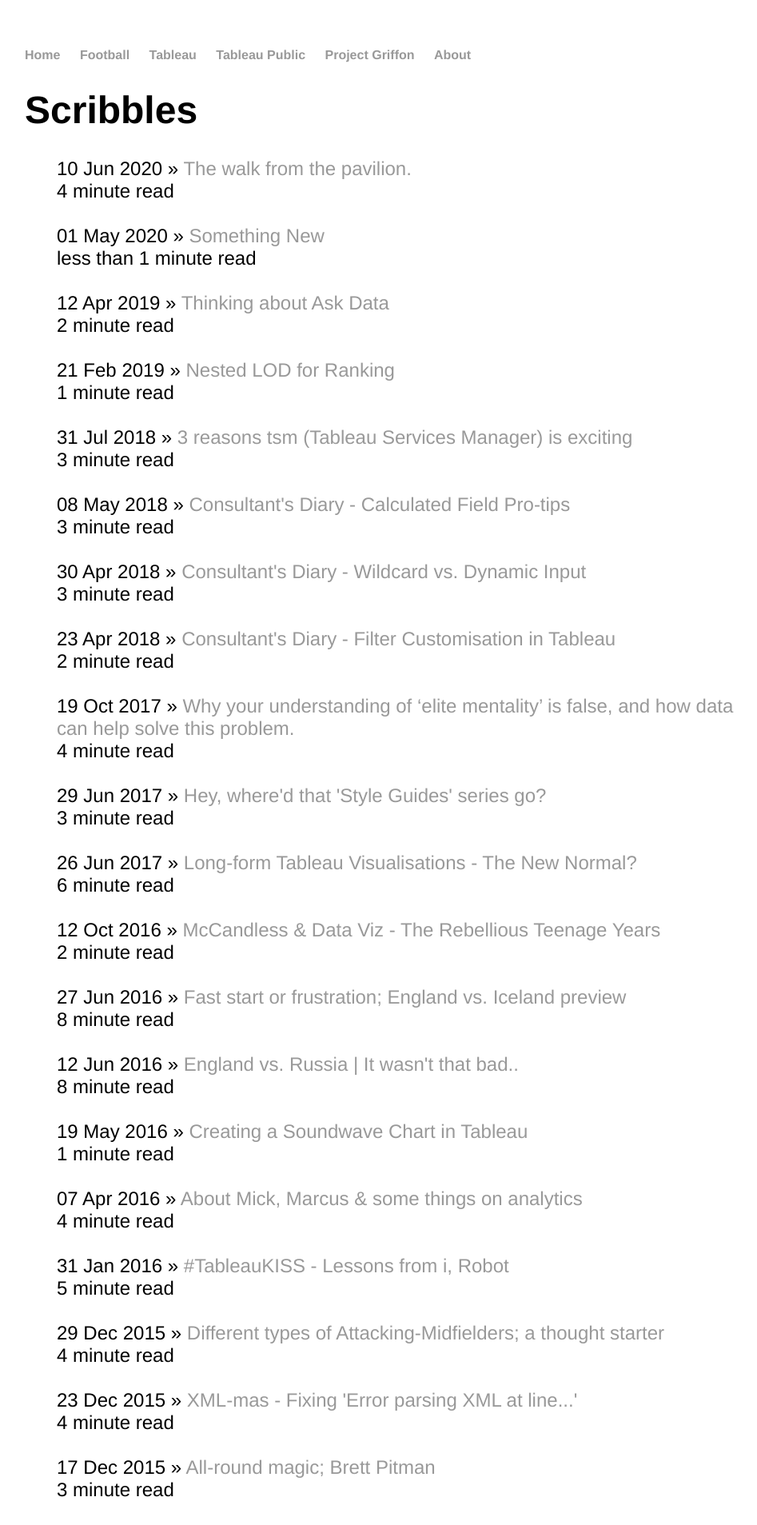
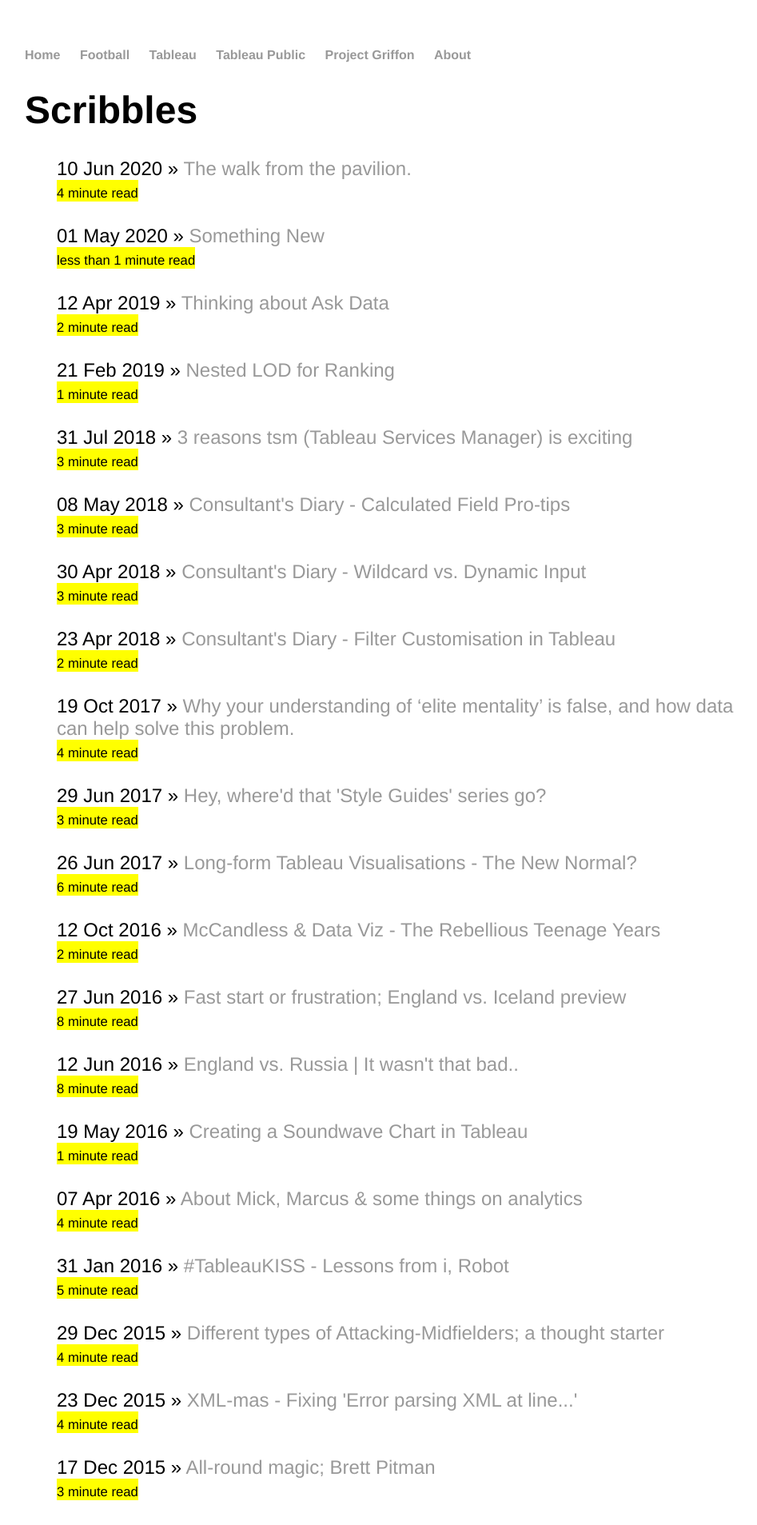
Before and after one commit to scribblr42/scribbles.github.io, a Jekyll site: the page built from index.html, in a window 1280 px wide. Shown: the top 1907 px of the page at 80% size, without its empty margins (161-1108 px from the left). Built offline with Jekyll 4.4.1, drawn with Linux system fonts in a browser that asks for light colours.

Commit message:
Update index.html

```diff
--- a/index.html
+++ b/index.html
@@ -7,7 +7,7 @@
 
 	  {% for post in site.posts %}
 	    <li><span>{{ post.date | date_to_string }}</span> » <a href="{{ post.url }}" title="{{ post.title }}">{{ post.title }}</a></li>
-		<span class="post-date"><i class="fa fa-clock-o" aria-hidden="true"></i> {% include read-time.html %}</span>
+		<mark><small><small>{% include read-time.html %}</small></small></mark>
 		<br></br>
 	{% endfor %}
 	</ul>
```
